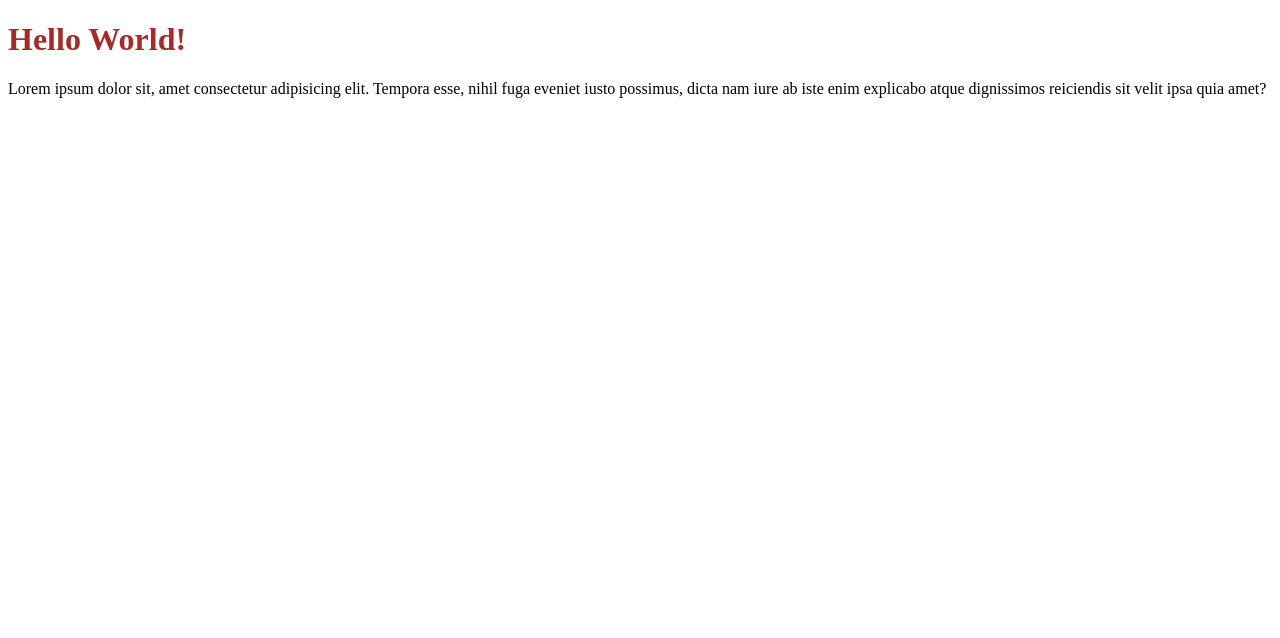
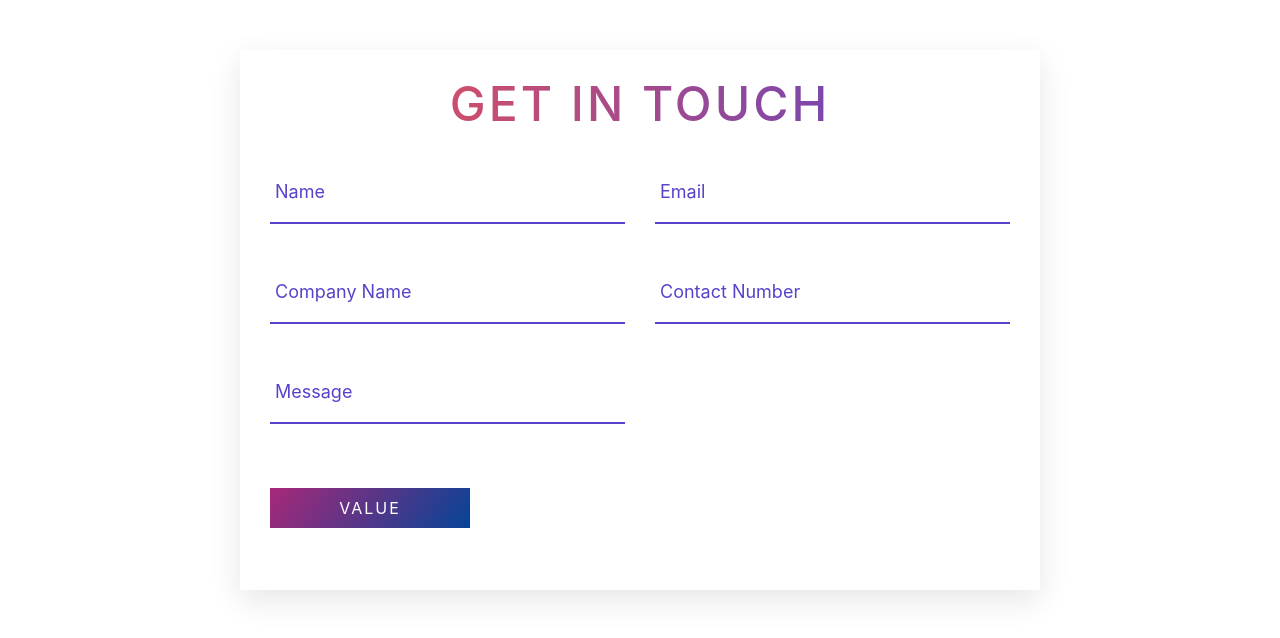
Before and after one commit to usama-ansari/Test, a plain HTML site: page index.html in a window 1280 px wide. Drawn offline with nearby package versions, Linux system fonts and the light colour scheme.

Commit message:
Version 0.0.3

```diff
--- a/index.html
+++ b/index.html
@@ -1,19 +1,53 @@
 <!DOCTYPE html>
 <html lang="en">
+
 <head>
     <meta charset="UTF-8">
     <meta http-equiv="X-UA-Compatible" content="IE=edge">
     <meta name="viewport" content="width=device-width, initial-scale=1.0">
     <link rel="stylesheet" href="style.css">
     <link rel="stylesheet" href="script.js">
+    <link rel="stylesheet" href="https://cdn.jsdelivr.net/npm/bootstrap@4.1.3/dist/css/bootstrap.min.css" integrity="sha384-MCw98/SFnGE8fJT3GXwEOngsV7Zt27NXFoaoApmYm81iuXoPkFOJwJ8ERdknLPMO" crossorigin="anonymous">
     <title>Demo Project</title>
 </head>
+
 <body>
-    <div class="container">
-        <h1 id="heading">Hello World!</h1>
-    </div>
-    <div>
-        Lorem ipsum dolor sit, amet consectetur adipisicing elit. Tempora esse, nihil fuga eveniet iusto possimus, dicta nam iure ab iste enim explicabo atque dignissimos reiciendis sit velit ipsa quia amet?
-    </div>
+    <section class="get_in_touch">
+        <h1 class="title">Get In touch</h1>
+
+        <div class="contact-form row">
+
+            <div class="form-field col-lg-6">
+                <input id="name" type="text" class="input-text" name="">
+                <label for="name" class="label">name</label>
+            </div>
+
+            <div class="form-field col-lg-6">
+                <input id="email" type="email" class="input-text" name="">
+                <label for="email" class="label">email</label>
+            </div>
+
+            <div class="form-field col-lg-6">
+                <input id="company" type="text" class="input-text" name="">
+                <label for="company" class="label">Company Name</label>
+            </div>
+
+            <div class="form-field col-lg-6">
+                <input id="phone" type="text" class="input-text" name="">
+                <label for="phone" class="label">contact number</label>
+            </div>
+
+            <div class="form-field col-lg-6">
+                <input id="message" type="text" class="input-text" name="">
+                <label for="message" class="label">message</label>
+            </div>
+
+            <div class="form-field col-lg-12">
+                <input type="button" class="submit-btn" value="value">
+            </div>
+        </div>
+
+    </section>
 </body>
+
 </html>
--- a/style.css
+++ b/style.css
@@ -1,7 +1,72 @@
-*{
-    box-sizing: border-box;
+.get_in_touch{
+    max-width: 800px;
+    margin: 50px auto;
+    position: relative;
+    box-shadow: 0 10px 30px 0px rgba(0,0,0,0.1) ;
+    padding: 30px;
 }
 
-#heading{
-    color: brown;
+.get_in_touch .title{
+    text-transform: uppercase;
+    text-align: center;
+    letter-spacing: 3px;
+    font-size: 3em;
+    line-height: 48px;
+    padding-bottom: 20px;
+    color: #5543ca;
+    background: linear-gradient(to right, #f4524d 0%, #5543ca 100%);
+    -webkit-background-clip: text;
+    -webkit-text-fill-color: transparent;
+
 }
+
+.contact-form .form-field{
+    position: relative;
+    margin: 32px 0;
+
+}
+
+.contact-form .input-text{
+    display: block;
+    width: 100%;
+    height: 36px;
+    border-width: 0 0 2px 0;
+    border-color: #5543ca;
+    font-size: 18px;
+    line-height: 26px;
+    font-weight: 400;
+
+}
+
+.contact-form .input-text:focus{
+    outline: none;
+
+}
+
+
+.contact-form .label{
+    position: absolute;
+    left: 20px;
+    bottom:11px;
+    font-size: 18px;
+    line-height: 26px;
+    font-weight: 400;
+    color: #5543ca;
+    cursor: text;
+    text-transform: capitalize;
+    transition: transform 0.2s ease-in-out;
+}
+
+.contact-form .submit-btn{
+    display: inline-block;
+    background-image: linear-gradient(125deg, #a72879, #064497);
+    color: #fff;
+    text-transform: uppercase;
+    letter-spacing: 2px;
+    font-size: 16px;
+    padding: 8px 16px;
+    border: none;
+    width: 200px;
+    cursor: pointer;
+
+}
```
